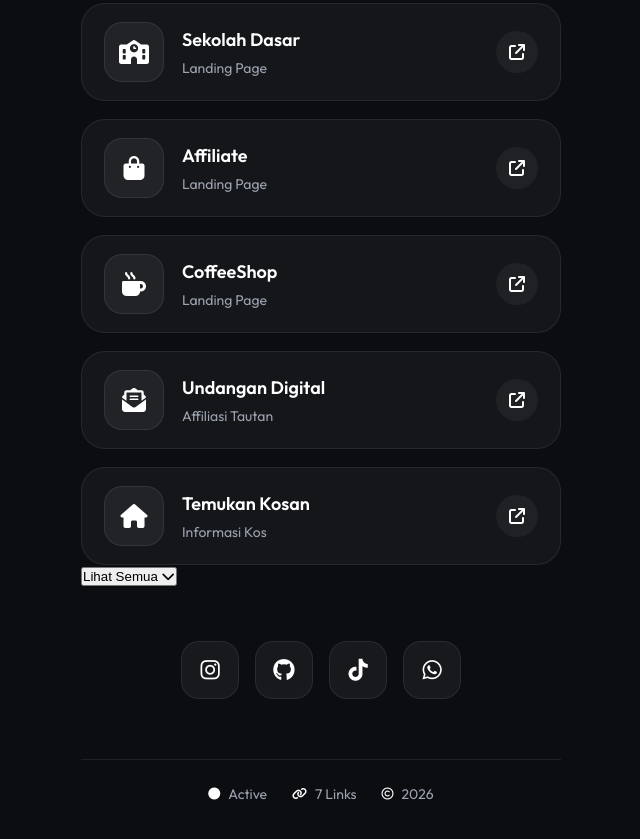
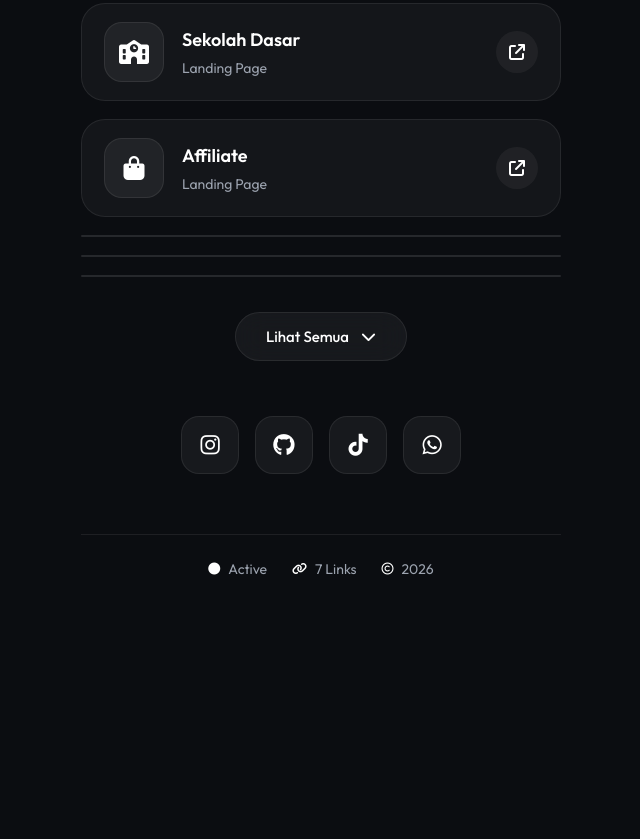
Before and after one commit to muhammadJihad99/collection, a plain HTML site: page index.html in a window 1280 px wide. Shown: the part 928-1767 px from the top of the page, without its empty margins (319-959 px from the left). After the commit the page ends 1626 px from the top, so only its background shows below. Drawn offline with Linux system fonts and the light colour scheme.

Commit message:
Update style.css

```diff
--- a/style.css
+++ b/style.css
@@ -827,7 +827,7 @@
   transition: 0.7s;
 }
 
-/* Memicu animasi saat kartu di-hover */
+
 .package-item:hover::before {
   left: 150%;
 }
@@ -916,3 +916,63 @@
 .features li i.fa-close {
   color: #ff4141;
 }
+
+.extra-link {
+  max-height: 0;
+  opacity: 0;
+  overflow: hidden;
+  transform: translateY(-25px);
+  pointer-events: none;
+  margin-top: 0;
+  padding-top: 0;
+  padding-bottom: 0;
+  transition:
+    max-height 0.5s ease,
+    opacity 0.4s ease,
+    transform 0.5s ease,
+    margin 0.5s ease;
+}
+
+.links.show-all .extra-link {
+  max-height: 120px;
+  opacity: 1;
+  transform: translateY(0);
+  pointer-events: auto;
+  margin-top: 18px;
+  padding-top: 18px;
+  padding-bottom: 18px;
+}
+
+
+.show-more-btn {
+  margin: 35px auto 0;
+  display: flex;
+  align-items: center;
+  justify-content: center;
+  gap: 12px;
+  padding: 14px 30px;
+  border-radius: 50px;
+  background: rgba(255, 255, 255, 0.05);
+  border: 1px solid var(--border);
+  color: #fff;
+  font-family: "Outfit", sans-serif;
+  font-size: 15px;
+  font-weight: 500;
+  cursor: pointer;
+  backdrop-filter: blur(15px);
+  transition: 0.35s ease;
+}
+
+.show-more-btn:hover {
+  background: #fff;
+  color: #111;
+  transform: translateY(-5px);
+}
+
+.show-more-btn i {
+  transition: 0.35s ease;
+}
+
+.show-more-btn.active i {
+  transform: rotate(180deg);
+}
```
